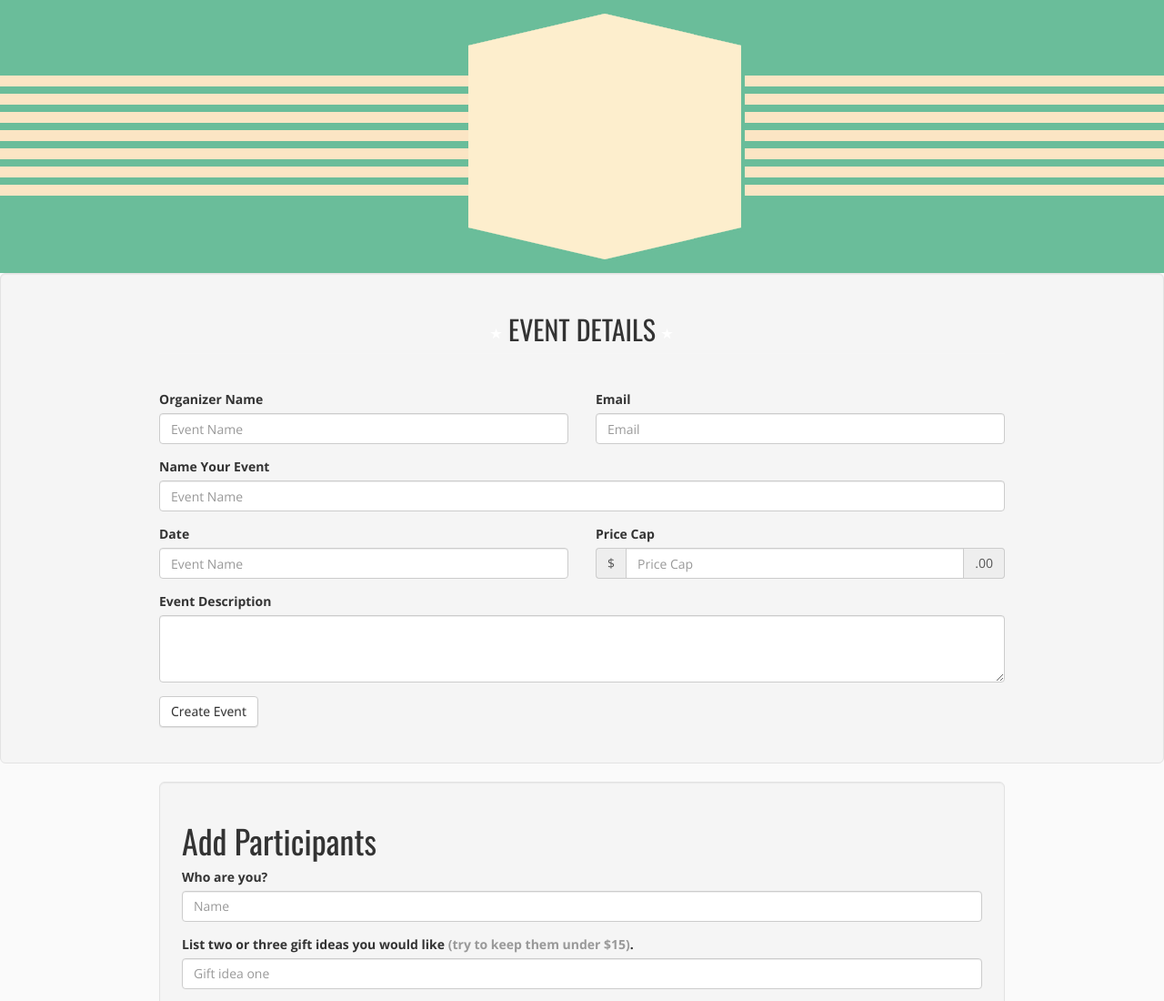
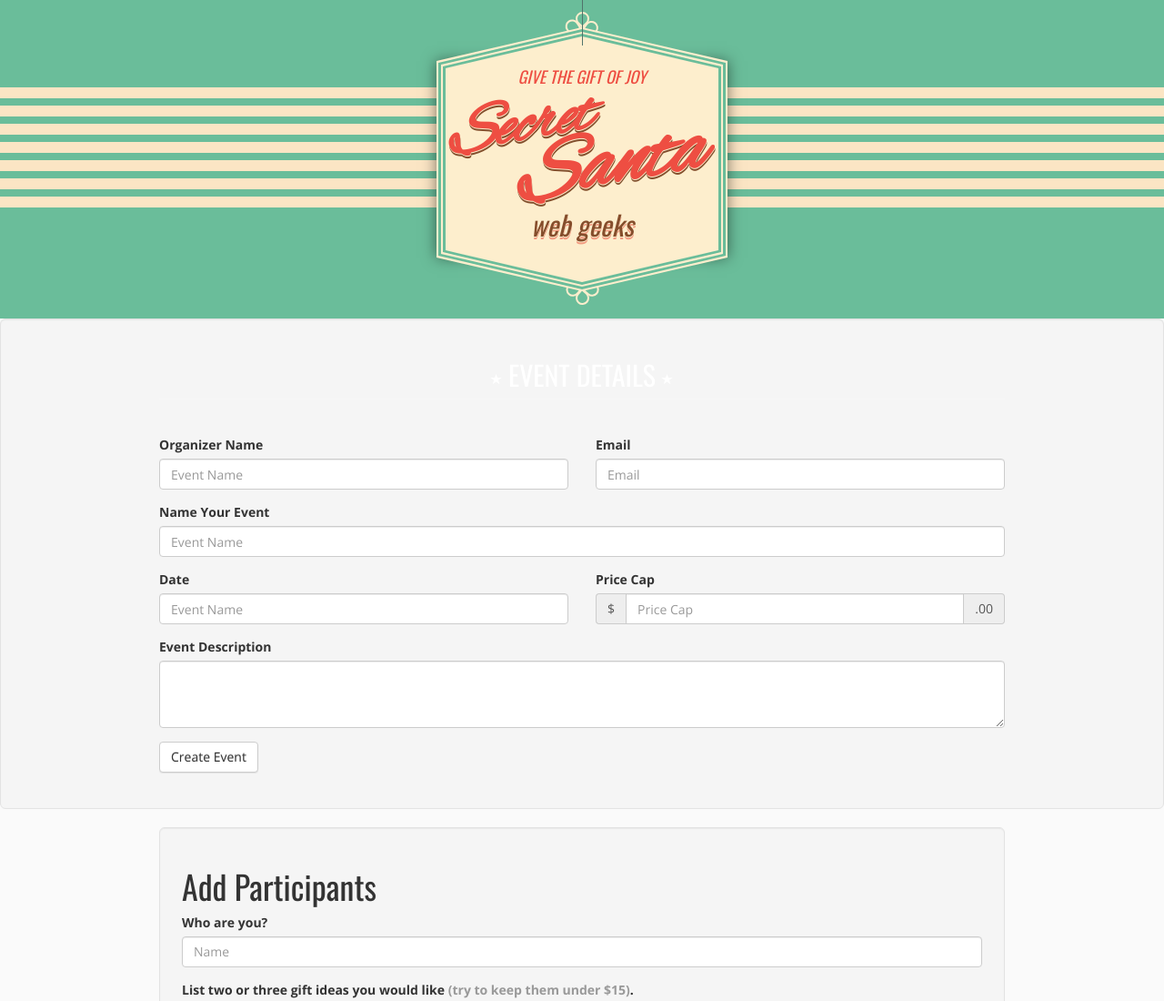
Before and after one commit to tegandbiscuits/Secret-Santa-App, a website with bundled scripts: page app/index.html in a window 1280 px wide. Shown: the top 1100 px of the page at 91% size. Built offline with nearby package versions, Linux system fonts and the light colour scheme; a script that the page names is missing; a web font is replaced by a local one.

Commit message:
Styled the masthead

```diff
--- a/app/index.html
+++ b/app/index.html
@@ -11,7 +11,7 @@
     <meta name="viewport" content="width=device-width">
     <!-- Place favicon.ico and apple-touch-icon.png in the root directory -->
     <!-- build:css(.tmp) styles/main.css -->
-    <link href='http://fonts.googleapis.com/css?family=Rouge+Script|Open+Sans:600,400,700|Open+Sans+Condensed:300|Oswald' rel='stylesheet' type='text/css'>
+    <link href='http://fonts.googleapis.com/css?family=Alex+Brush|Open+Sans:600,400,700|Oswald|Iceland' rel='stylesheet' type='text/css'>
     <link rel="stylesheet" href="styles/bootstrap.css">
     <link rel="stylesheet" href="styles/theme.css">
     <!-- endbuild -->
@@ -28,16 +28,12 @@
           <div class="stripes-holder">
             <div class="stripe"></div><div class="stripe"></div><div class="stripe"></div><div class="stripe"></div><div class="stripe"></div><div class="stripe"></div><div class="stripe"></div>
           </div>
-
           <div class="tag-holder">
-    <div class="tag">
-      <div class="top"></div>
-        <span class="h3">Give the gift of joy</span>
-        <span class="h1">Secret Santa</span>
-        <span class="h2">DSM Web Geeks</span>
-      <div class="bottom"></div>
+            <div class="tag tag-bg tag-xxxxl">
+              <div class="top"><div class="fancy"></div></div>
+              <div class="bottom"><div class="fancy"></div></div>
             </div>
-    <div class="tag tag-bg tag-dark tag-xl">
+            <div class="tag tag-bg tag-dark tag-xxxl">
               <div class="top"></div>
               <div class="bottom"></div>
             </div>
@@ -45,23 +41,24 @@
               <div class="top"></div>
               <div class="bottom"></div>
             </div>
-    <div class="tag tag-bg tag-dark tag-xxxl">
+            <div class="tag tag-bg tag-dark tag-xl">
               <div class="top"></div>
               <div class="bottom"></div>
             </div>
-    <div class="tag tag-bg tag-xxxxl">
+            <div class="tag">
               <div class="top"></div>
+                <div class="site-logo">
+                  <h3>Give the gift of joy</h3>
+                  <h1>Secret <span>Santa</span></h1>
+                  <h2>web geeks</h2>
+                </div>
               <div class="bottom"></div>
             </div>
           </div>
 
         </div>
 
-<!--         <div class="site-logo">
-          <h1>Web Geeks</h1>
-          <h2>Secret Santa App</h2>
-        </div>
- -->        <div class="bg"></div>
+        <div class="bg"></div>
       </header>
 
       <section class="well well-solid well-lg event-setup">
--- a/app/styles/theme.css
+++ b/app/styles/theme.css
@@ -13,6 +13,32 @@ body {
 .push {
   height: 155px;
   /* .push must be the same height as .footer */
+}
+.event-setup {
+  background: #B82828;
+}
+.browsehappy {
+  margin: 0.2em 0;
+  background: #ccc;
+  color: #000;
+  padding: 0.2em 0;
+}
+.display-script {
+  font-family: 'Rouge Script', cursive;
+}
+.section-header {
+  text-align: center;
+  text-transform: uppercase;
+  font-weight: bold;
+  border-bottom: 1px solid rgba(255, 255, 255, 0.1);
+  margin: 10px 0 40px;
+  color: #FFF;
+}
+.section-header .glyphicon {
+  font-size: 12px;
+  color: #FFF;
+  text-shadow: none;
+  vertical-align: middle;
 }
 .masthead {
   -webkit-transition: all .5s;
@@ -35,63 +61,52 @@ body {
   filter: blur(0.5px) sepia(0.3);
 }
 .site-logo {
+  color: #FFF;
+  text-align: center;
   position: relative;
-  z-index: 1;
-  color: #FFF;
-  text-shadow: 0 1px 0 rgba(0, 0, 0, 0.5), 0 2px 5px rgba(0, 0, 0, 0.5), 0 5px 10px rgba(0, 0, 0, 0.5);
-  margin: auto;
-  padding: 50px;
-  text-align: center;
-  background: rgba(11, 92, 117, 0.1);
-  border-bottom: 2px dotted #B82828;
 }
 .site-logo h1,
-.site-logo h2 {
+.site-logo h2,
+.site-logo h3 {
   margin: 0;
   line-height: 100%;
-  font-family: 'Rouge Script', cursive;
 }
 .site-logo h1 {
-  font-size: 82px;
+  font-size: 72px;
+  line-height: 60px;
+  color: #EE4E42;
+  text-shadow: 0 1px 0 #FDEECD,
+                 0 3px 0 #824E2C;
+  font-family: 'Alex Brush', cursive;
+  text-align: left;
+  padding-left: 5px;
+  font-weight: bolder;
+  font-style: italic;
+  -moz-transform: rotate(-10deg);
+  -webkit-transform: rotate(-10deg);
+  transform: rotate(-10deg);
+  margin: 5px auto 10px;
+}
+.site-logo h1 span {
+  font-size: 92px;
+  padding-left: 65px;
 }
 .site-logo h2 {
-  font-size: 50px;
+  color: #854D2B;
+  font-size: 30px;
+  text-shadow: 0 1px 0 #FDEECD,
+                 0 3px 0 #F29B81;
+  font-style: italic;
 }
-.event-setup {
-  background: url(../images/squairy_light.png);
-  background: #B82828;
-}
-.browsehappy {
-  margin: 0.2em 0;
-  background: #ccc;
-  color: #000;
-  padding: 0.2em 0;
-}
-.display-script {
-  font-family: 'Rouge Script', cursive;
-}
-.section-header {
-  text-align: center;
+.site-logo h3 {
+  font-size: 18px;
+  font-style: italic;
+  color: #EE4E42;
   text-transform: uppercase;
-  font-weight: bold;
-  text-shadow: 0 1px 0 rgba(255, 255, 255, 0.2);
-  border-bottom: 1px solid rgba(255, 255, 255, 0.1);
-  margin: 10px 0 40px;
-}
-.section-header .glyphicon {
-  font-size: 12px;
-  color: #FFF;
-  text-shadow: none;
-  vertical-align: middle;
-}
-*,
-body {
-  margin: 0;
-  padding: 0;
 }
 .x-tag {
   background: #6ABD9A;
-  padding: 50px 0;
+  padding: 75px 0;
   position: relative;
   z-index: 5;
 }
@@ -110,9 +125,18 @@ body {
 .x-tag .tag-holder {
   position: relative;
   z-index: 1;
-  width: 250px;
+  width: 300px;
   height: 200px;
   margin: auto;
+}
+.x-tag .tag-holder:after {
+  content: "";
+  position: absolute;
+  top: -75px;
+  left: 150px;
+  height: 50px;
+  width: 1px;
+  background: #51736B;
 }
 .x-tag .tag {
   background: #FDEECD;
@@ -151,10 +175,145 @@ body {
   border-color: #6ABD9A transparent transparent transparent;
 }
 .x-tag .tag-xl {
-  width: 300px;
-  height: 200px;
-  top: 4px;
-  left: 4px;
+  width: 306px;
+  height: 204px;
+  top: -2px;
+  left: -3px;
+}
+.x-tag .tag-xl .top {
+  top: -36px;
+  border-width: 0 153px 36px 153px;
+}
+.x-tag .tag-xl .bottom {
+  bottom: -36px;
+  border-width: 36px 153px 0 153px;
+}
+.x-tag .tag-xxl {
+  width: 310px;
+  height: 208px;
+  top: -4px;
+  left: -5px;
+}
+.x-tag .tag-xxl .top {
+  top: -36px;
+  border-width: 0 155px 36px 155px;
+}
+.x-tag .tag-xxl .bottom {
+  bottom: -36px;
+  border-width: 36px 155px 0 155px;
+}
+.x-tag .tag-xxxl {
+  width: 316px;
+  height: 212px;
+  top: -6px;
+  left: -8px;
+}
+.x-tag .tag-xxxl .top {
+  top: -37px;
+  border-width: 0 158px 37px 158px;
+}
+.x-tag .tag-xxxl .bottom {
+  bottom: -37px;
+  border-width: 37px 158px 0 158px;
+}
+.x-tag .tag-xxxxl {
+  width: 320px;
+  height: 216px;
+  top: -8px;
+  left: -10px;
+  box-shadow: 0 0 15px rgba(0, 0, 0, 0.5);
+}
+.x-tag .tag-xxxxl .top {
+  top: -37px;
+  border-width: 0 160px 37px 160px;
+}
+.x-tag .tag-xxxxl .top .fancy {
+  position: absolute;
+  top: -17px;
+  left: -7px;
+  margin: 0 auto;
+  width: 15px;
+  height: 15px;
+  border: 2px solid #FDEECD;
+  border-top-right-radius: 70px;
+  border-bottom-left-radius: 70px;
+  border-bottom-right-radius: 70px;
+  -moz-transform: rotate(-135deg);
+  -webkit-transform: rotate(-135deg);
+  transform: rotate(-135deg);
+}
+.x-tag .tag-xxxxl .top .fancy:before,
+.x-tag .tag-xxxxl .top .fancy:after {
+  content: "";
+  display: block;
+  position: absolute;
+  top: -16px;
+  left: 0px;
+  margin: 0 auto;
+  width: 15px;
+  height: 15px;
+  border: 2px solid #FDEECD;
+  border-top-right-radius: 70px;
+  border-bottom-left-radius: 70px;
+  border-bottom-right-radius: 70px;
+}
+.x-tag .tag-xxxxl .top .fancy:before {
+  -moz-transform: rotate(-80deg);
+  -webkit-transform: rotate(-80deg);
+  transform: rotate(-80deg);
+}
+.x-tag .tag-xxxxl .top .fancy:after {
+  left: -16px;
+  top: -2px;
+  -moz-transform: rotate(80deg);
+  -webkit-transform: rotate(80deg);
+  transform: rotate(80deg);
+}
+.x-tag .tag-xxxxl .bottom {
+  bottom: -37px;
+  border-width: 37px 160px 0 160px;
+}
+.x-tag .tag-xxxxl .bottom .fancy {
+  position: absolute;
+  top: 0;
+  left: -7px;
+  margin: 0 auto;
+  width: 15px;
+  height: 15px;
+  border: 2px solid #FDEECD;
+  border-top-right-radius: 70px;
+  border-bottom-left-radius: 70px;
+  border-bottom-right-radius: 70px;
+  -moz-transform: rotate(-319deg);
+  -webkit-transform: rotate(-319deg);
+  transform: rotate(-319deg);
+}
+.x-tag .tag-xxxxl .bottom .fancy:before,
+.x-tag .tag-xxxxl .bottom .fancy:after {
+  content: "";
+  display: block;
+  position: absolute;
+  top: -16px;
+  left: 0px;
+  margin: 0 auto;
+  width: 15px;
+  height: 15px;
+  border: 2px solid #FDEECD;
+  border-top-right-radius: 70px;
+  border-bottom-left-radius: 70px;
+  border-bottom-right-radius: 70px;
+}
+.x-tag .tag-xxxxl .bottom .fancy:before {
+  -moz-transform: rotate(-90deg);
+  -webkit-transform: rotate(-90deg);
+  transform: rotate(-90deg);
+}
+.x-tag .tag-xxxxl .bottom .fancy:after {
+  left: -16px;
+  top: -2px;
+  -moz-transform: rotate(90deg);
+  -webkit-transform: rotate(90deg);
+  transform: rotate(90deg);
 }
 .container.container-sm {
   max-width: 960px;
```
Also changed, not shown: 1 other file. Lines whose indentation alone changed are shown as unchanged.
